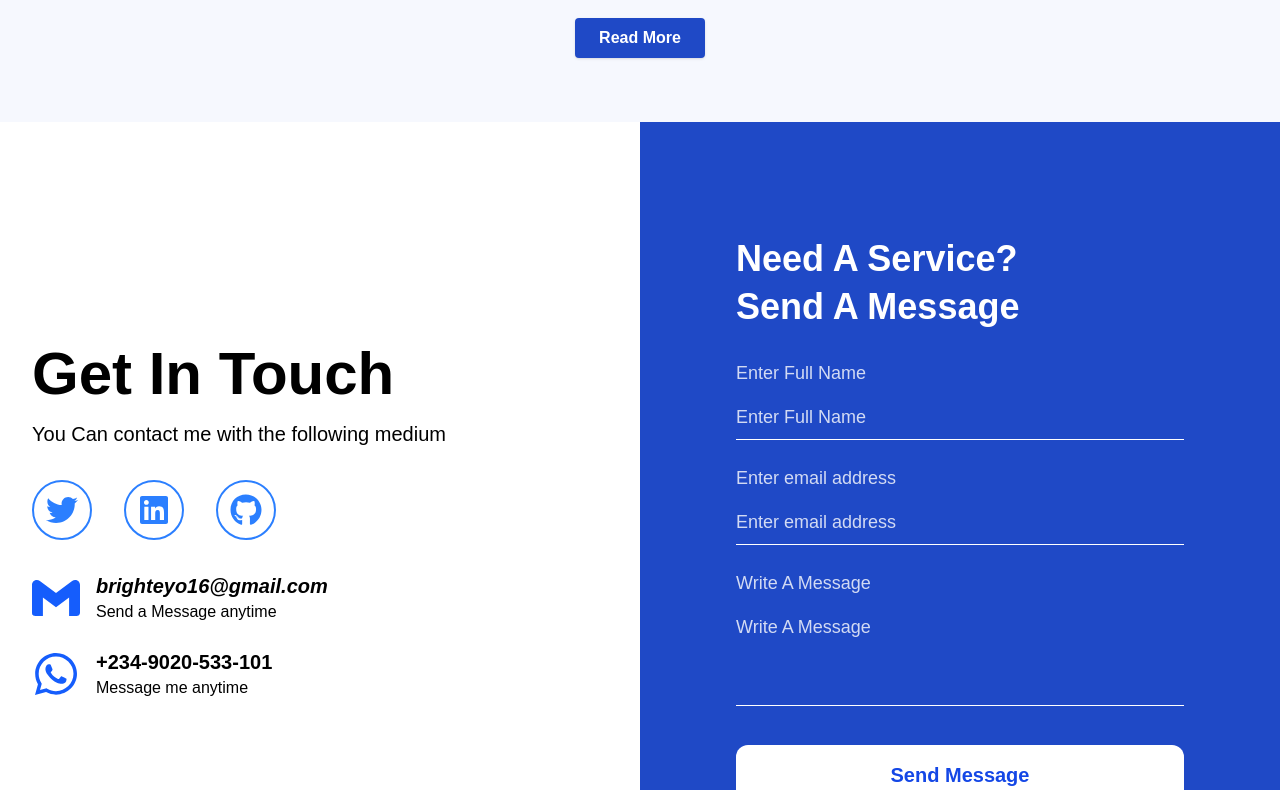
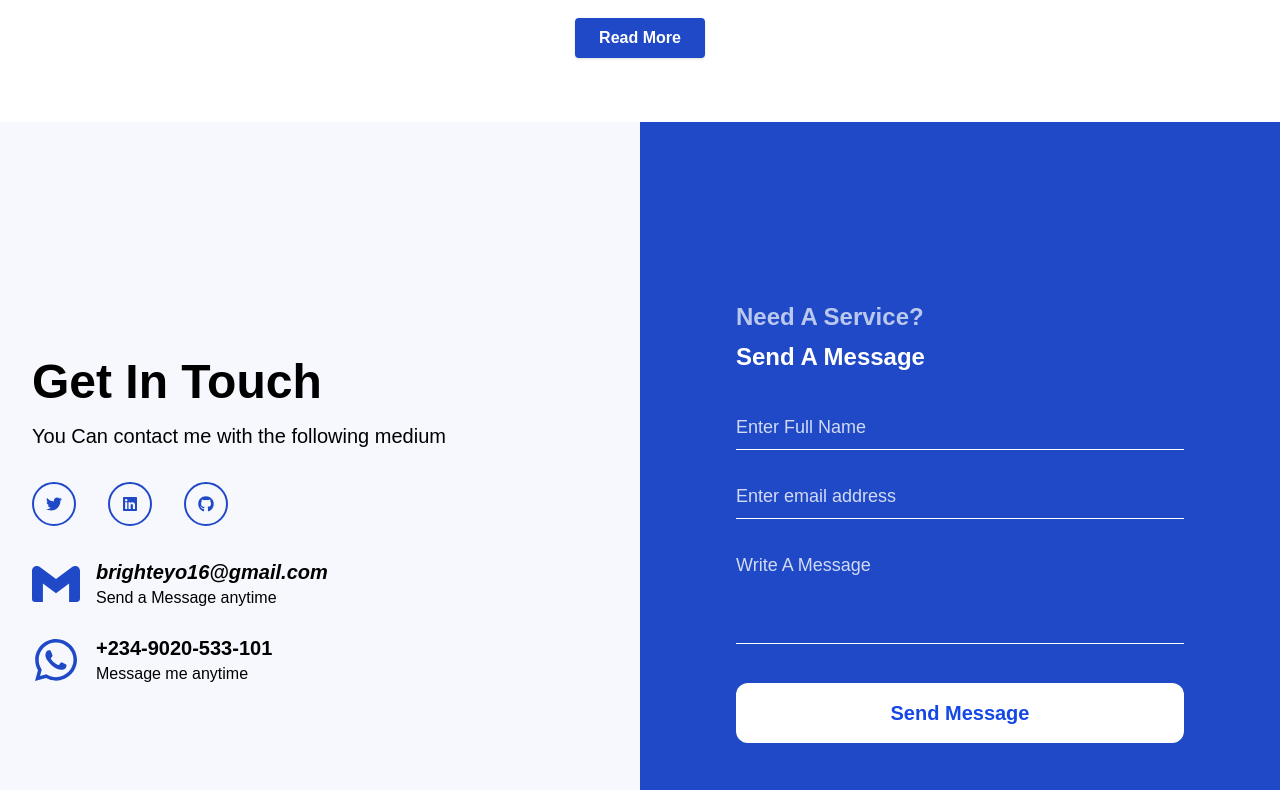
Before and after one commit to B-gentle/next-portfolio, a Next.js app: page / in a window 1280 px wide. Shown: the part 910-1700 px from the top of the page. Built offline with nearby package versions, Linux system fonts and the light colour scheme.

Commit message:
modified contact us page

```diff
--- a/components/About.tsx
+++ b/components/About.tsx
@@ -8,7 +8,7 @@ export default function About() {
       whileInView={{ opacity: 1, y: 0 }}
       viewport={{ once: true }}
       transition={{ duration: 0.8 }}
-      className="py-12 sm:py-16 bg-secondary px-4"
+      className="py-12 sm:py-16 px-4"
     >
       <div className="max-w-3xl mx-auto flex flex-col items-center">
         <motion.h2
--- a/components/Contact.tsx
+++ b/components/Contact.tsx
@@ -19,26 +19,26 @@ export default function Contact() {
   }
 
   return (
-    <section className="w-full flex flex-col md:flex-row min-h-screen">
+    <section className="w-full flex flex-col md:flex-row min-h-screen" id="contact">
       {/* Left side - Contact Info */}
       <motion.div
-        className="w-full md:w-1/2 bg-white flex flex-col justify-center px-8 py-16"
+        className="w-full md:w-1/2 bg-secondary flex flex-col justify-center px-8 py-16"
         variants={leftVariants}
         initial="hidden"
         whileInView="visible"
         viewport={{ once: true, amount: 0.4 }}
         transition={{ duration: 0.7, type: "spring" }}
       >
-        <h2 className="text-4xl md:text-6xl font-bold mb-4 text-black">Get In Touch</h2>
-        <p className="text-lg md:text-xl mb-8 text-black">
+        <h2 className="text-4xl md:text-5xl font-bold mb-4 text-black">Get In Touch</h2>
+        <p className="md:text-xl mb-8 text-black">
           You Can contact me with the following medium
         </p>
         <div className="flex gap-8 mb-8">
           <motion.a
-            href="https://twitter.com/"
+            href="https://twitter.com/b_gentle12"
             target="_blank"
             rel="noopener noreferrer"
-            className="rounded-full border-2 border-blue-500 p-3 text-blue-500 hover:bg-blue-50 transition"
+            className="rounded-full border-2 border-primary p-3 text-primary hover:bg-blue-50 transition"
             variants={iconVariants}
             initial="hidden"
             whileInView="visible"
@@ -46,13 +46,13 @@ export default function Contact() {
             transition={{ duration: 0.4, delay: 0.1 }}
             whileHover={{ scale: 1.2, backgroundColor: "#e0e7ff" }}
           >
-            <FaTwitter size={32} />
+            <FaTwitter />
           </motion.a>
           <motion.a
-            href="https://linkedin.com/"
+            href="https://www.linkedin.com/in/bright-eyo-48a29a163/"
             target="_blank"
             rel="noopener noreferrer"
-            className="rounded-full border-2 border-blue-500 p-3 text-blue-500 hover:bg-blue-50 transition"
+            className="rounded-full border-2 border-primary p-3 text-primary hover:bg-blue-50 transition"
             variants={iconVariants}
             initial="hidden"
             whileInView="visible"
@@ -60,13 +60,13 @@ export default function Contact() {
             transition={{ duration: 0.4, delay: 0.2 }}
             whileHover={{ scale: 1.2, backgroundColor: "#e0e7ff" }}
           >
-            <FaLinkedin size={32} />
+            <FaLinkedin />
           </motion.a>
           <motion.a
-            href="https://github.com/"
+            href="https://github.com/B-gentle"
             target="_blank"
             rel="noopener noreferrer"
-            className="rounded-full border-2 border-blue-500 p-3 text-blue-500 hover:bg-blue-50 transition"
+            className="rounded-full border-2 border-primary p-3 text-primary hover:bg-blue-50 transition"
             variants={iconVariants}
             initial="hidden"
             whileInView="visible"
@@ -74,7 +74,7 @@ export default function Contact() {
             transition={{ duration: 0.4, delay: 0.3 }}
             whileHover={{ scale: 1.2, backgroundColor: "#e0e7ff" }}
           >
-            <FaGithub size={32} />
+            <FaGithub />
           </motion.a>
         </div>
         <motion.div
@@ -85,9 +85,9 @@ export default function Contact() {
           viewport={{ once: true, amount: 0.8 }}
           transition={{ duration: 0.4, delay: 0.4 }}
         >
-          <SiGmail size={48} className="text-blue-600" />
+          <SiGmail size={48} className="text-primary" />
           <div>
-            <p className="text-xl font-semibold italic text-black">brighteyo16@gmail.com</p>
+            <a href="mailto:brighteyo16@gmail.com" className="text-xl font-semibold italic text-black">brighteyo16@gmail.com</a>
             <p className="text-base text-black">Send a Message anytime</p>
           </div>
         </motion.div>
@@ -99,9 +99,9 @@ export default function Contact() {
           viewport={{ once: true, amount: 0.8 }}
           transition={{ duration: 0.4, delay: 0.5 }}
         >
-          <FaWhatsapp size={48} className="text-blue-600" />
+          <FaWhatsapp size={48} className="text-primary" />
           <div>
-            <p className="text-xl font-semibold text-black">+234-9020-533-101</p>
+            <a href="https://wa.me/2349020533101" className="text-xl font-semibold text-black">+234-9020-533-101</a>
             <p className="text-base text-black">Message me anytime</p>
           </div>
         </motion.div>
@@ -124,7 +124,7 @@ export default function Contact() {
           transition={{ duration: 0.7 }}
         >
           <motion.h3
-            className="text-3xl md:text-4xl font-bold mb-2 text-white opacity-80"
+            className="text-3xl md:text-2xl font-bold mb-2 text-[#FFFFFFB2] opacity-80"
             initial={{ opacity: 0, x: 30 }}
             whileInView={{ opacity: 1, x: 0 }}
             viewport={{ once: true, amount: 0.8 }}
@@ -133,7 +133,7 @@ export default function Contact() {
             Need A Service?
           </motion.h3>
           <motion.h4
-            className="text-3xl md:text-4xl font-bold mb-8 text-white"
+            className="text-3xl md:text-2xl font-bold mb-8 text-white"
             initial={{ opacity: 0, x: -30 }}
             whileInView={{ opacity: 1, x: 0 }}
             viewport={{ once: true, amount: 0.8 }}
@@ -142,7 +142,6 @@ export default function Contact() {
             Send A Message
           </motion.h4>
           <div className="mb-6">
-            <label className="block text-white text-lg mb-2 opacity-80">Enter Full Name</label>
             <motion.input
               type="text"
               className="w-full bg-transparent border-b border-white text-white text-lg py-2 focus:outline-none focus:border-blue-200 placeholder:text-white placeholder:opacity-80"
@@ -151,7 +150,6 @@ export default function Contact() {
             />
           </div>
           <div className="mb-6">
-            <label className="block text-white text-lg mb-2 opacity-80">Enter email address</label>
             <motion.input
               type="email"
               className="w-full bg-transparent border-b border-white text-white text-lg py-2 focus:outline-none focus:border-blue-200 placeholder:text-white placeholder:opacity-80"
@@ -160,7 +158,6 @@ export default function Contact() {
             />
           </div>
           <div className="mb-8">
-            <label className="block text-white text-lg mb-2 opacity-80">Write A Message</label>
             <motion.textarea
               rows={3}
               className="w-full bg-transparent border-b border-white text-white text-lg py-2 focus:outline-none focus:border-blue-200 placeholder:text-white placeholder:opacity-80 resize-none"
```
